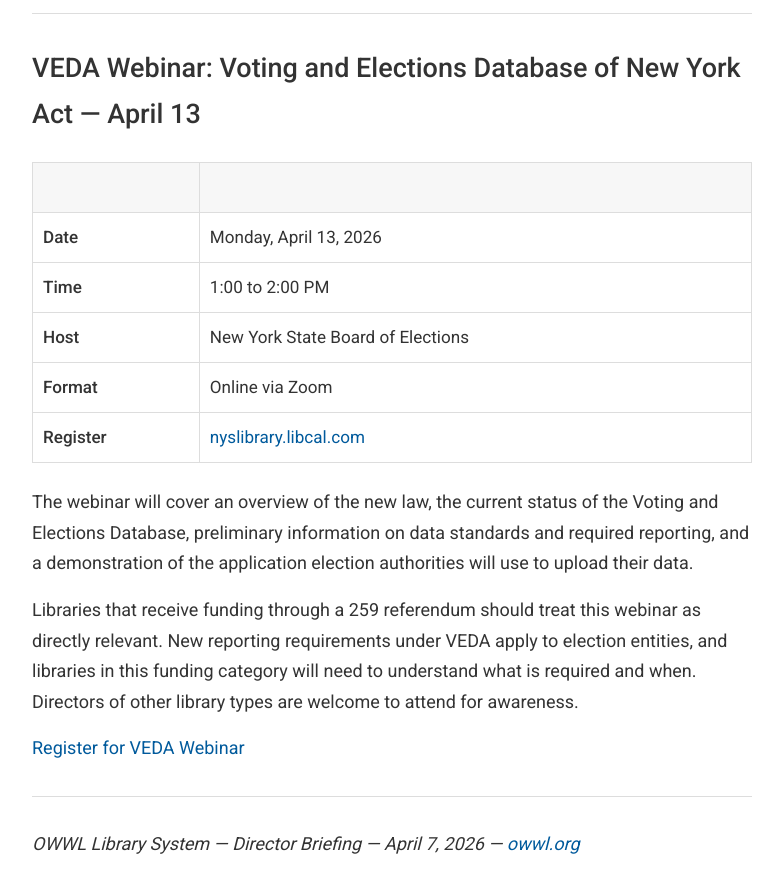
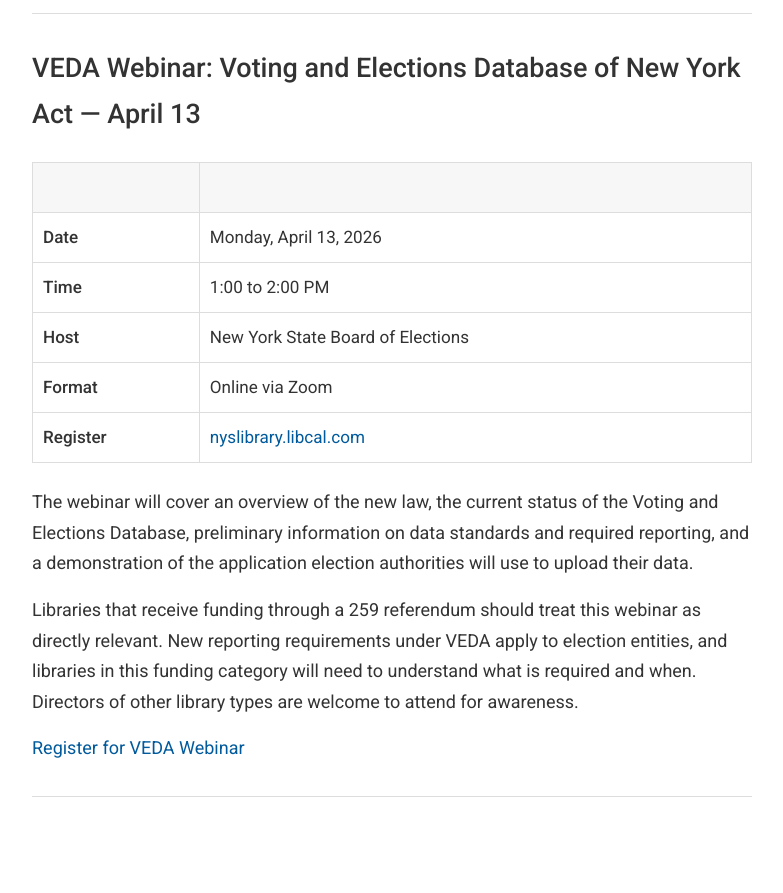
Before and after one commit to projectlibrarian/director-briefing, a Jekyll site: the page built from briefings/2026.04.07.md, in a window 1280 px wide and 900 px high, scrolled down 8987 px. Shown: the top 893 px of the window, without its empty margins (248-1031 px from the left). Built offline with Jekyll 4.4.1, drawn with Linux system fonts in a browser that asks for light colours; after the commit the page ends 9824 px from its top, so only the background shows below that.

Commit message:
Update 2026.04.07.md

```diff
--- a/briefings/2026.04.07.md
+++ b/briefings/2026.04.07.md
@@ -216,5 +216,3 @@ Libraries that receive funding through a 259 referendum should treat this webina
 [Register for VEDA Webinar](https://nyslibrary.libcal.com/event/16672145)
 
 ---
-
-*OWWL Library System — Director Briefing — April 7, 2026 — [owwl.org](https://owwl.org)*
```
